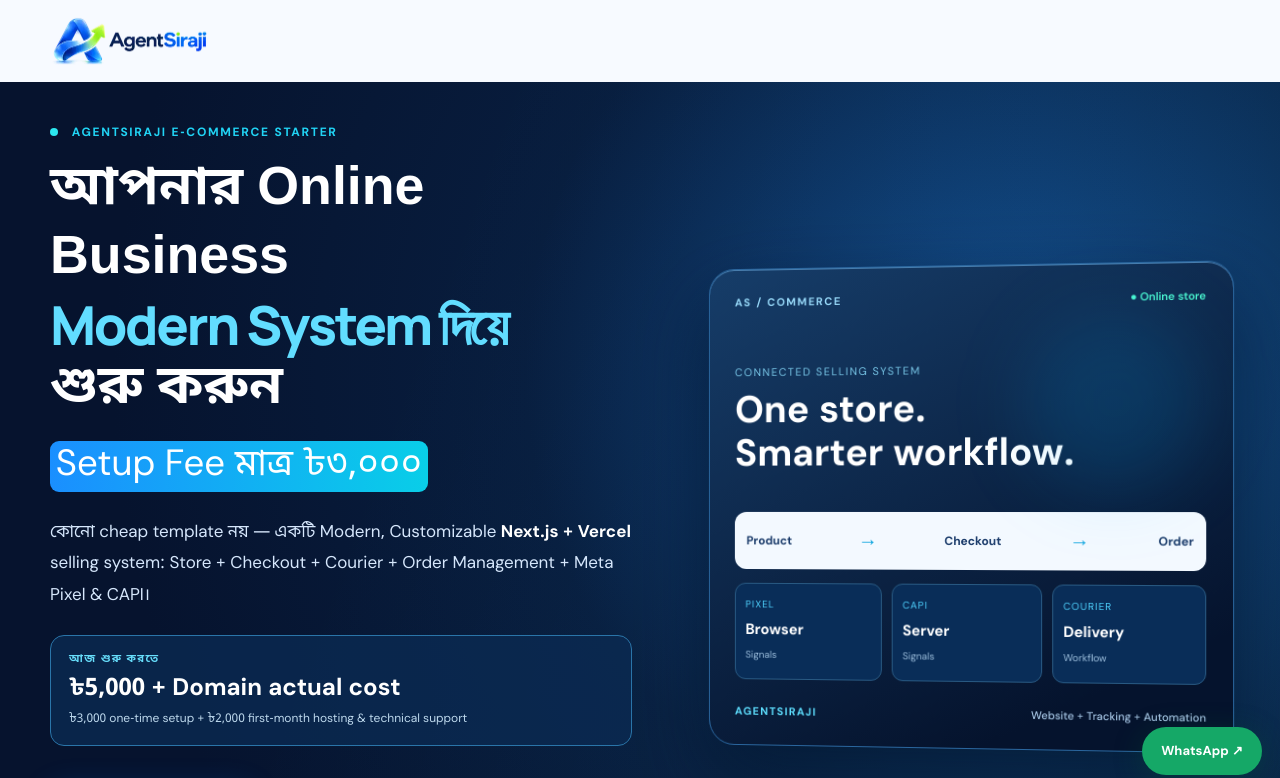
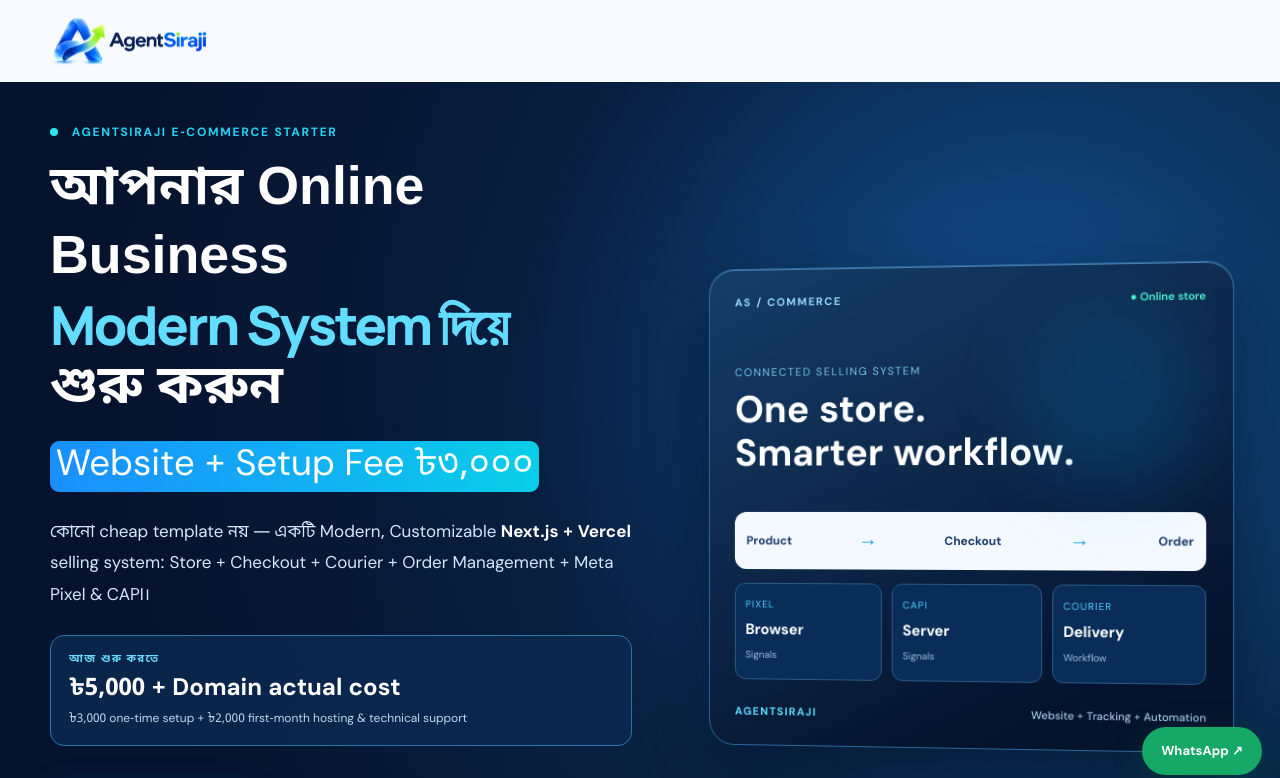
Before and after one commit to Minhazsiraji/AgentSiraji, a Next.js app: page /ecommerce-starter in a window 1280 px wide. Shown: the top 778 px of the page. Built offline with nearby package versions, Linux system fonts and the light colour scheme; no server answers; the database is empty.

Commit message:
Clarify website plus setup fee offer

```diff
--- a/app/ecommerce-starter/page.tsx
+++ b/app/ecommerce-starter/page.tsx
@@ -43,7 +43,7 @@ export default function EcommerceStarter() {
             <span className={s.bnLine}>আপনার Online Business</span>
             <span className={s.enLine}>Modern System দিয়ে</span>
             <span className={s.bnLine}>শুরু করুন</span>
-            <em>Setup Fee মাত্র ৳৩,০০০</em>
+            <em>Website + Setup Fee ৳৩,০০০</em>
           </h1>
           <p className={s.subtitle}>
             কোনো cheap template নয় — একটি Modern, Customizable <strong>Next.js + Vercel</strong> selling system:
@@ -180,7 +180,7 @@ export default function EcommerceStarter() {
       </div>
       <div className={s.pricing}>
         <div className={s.priceCard}>
-          <span>STARTER SETUP FEE / ONE TIME</span>
+          <span>WEBSITE + SETUP FEE / ONE TIME</span>
           <strong>৳3,000</strong>
           <p>Modern & customizable Next.js + Vercel store, Cart, Checkout, COD, Orders, basic inventory, supported courier, Meta Pixel+CAPI setup ও launch assistance।</p>
           <div className={s.dueToday}>
```
